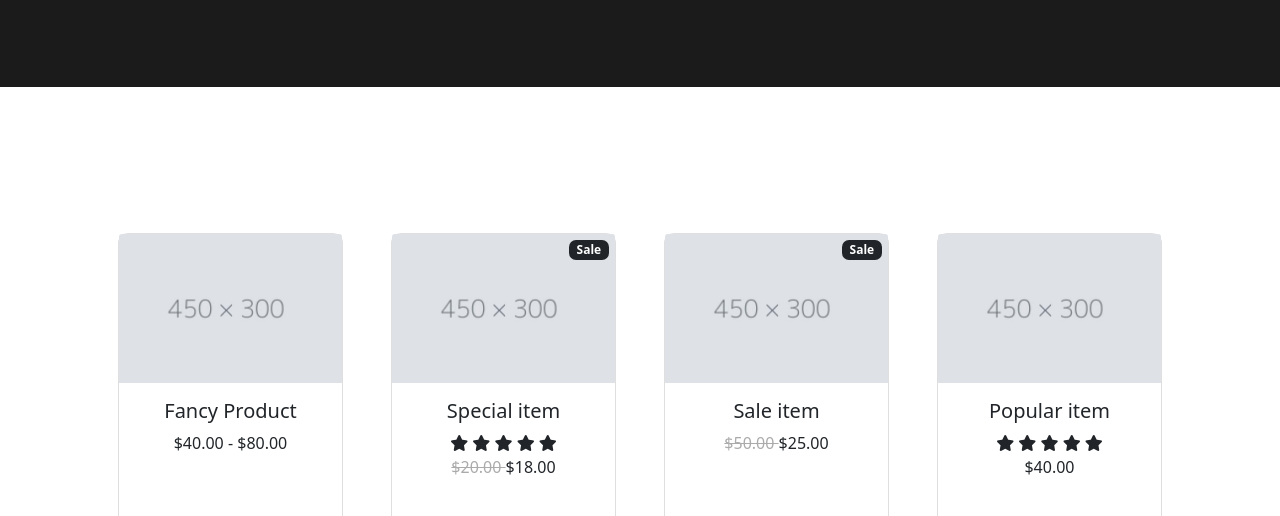
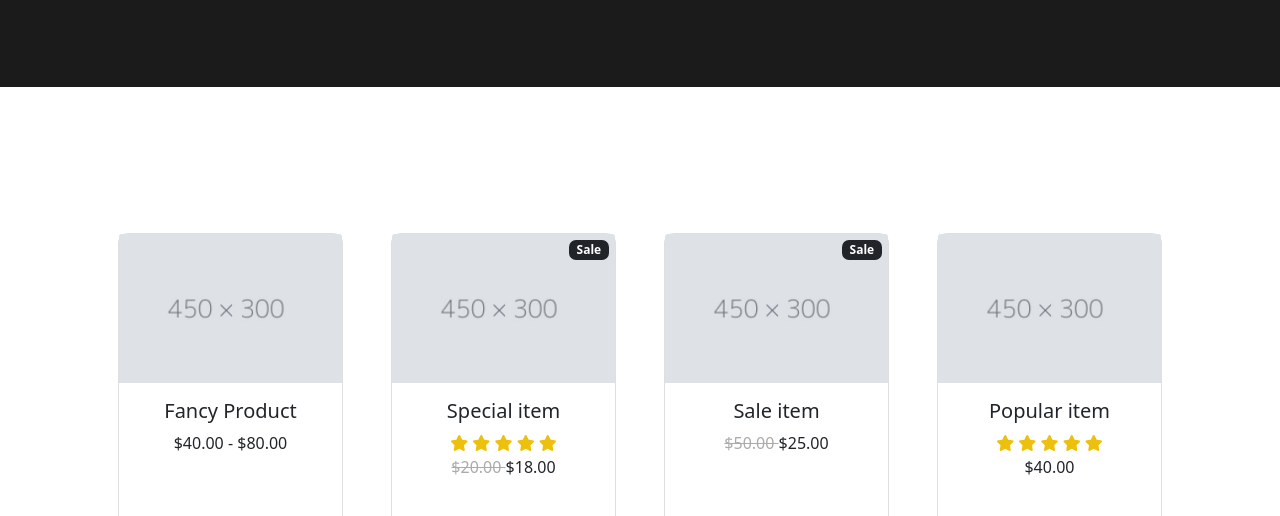
Before and after one commit to Minvrl/13march, a plain HTML site: page 13mart/index.html in a window 1280 px wide. Shown: the part 269-785 px from the top of the page. Drawn offline with nearby package versions, Linux system fonts and the light colour scheme.

Commit message:
Update style.css

```diff
--- a/13mart/css/style.css
+++ b/13mart/css/style.css
@@ -2,3 +2,4 @@
     text-decoration: line-through;
     color: rgb(171, 171, 171);
 }
+.stars i{color: #ecc00d;}
```
